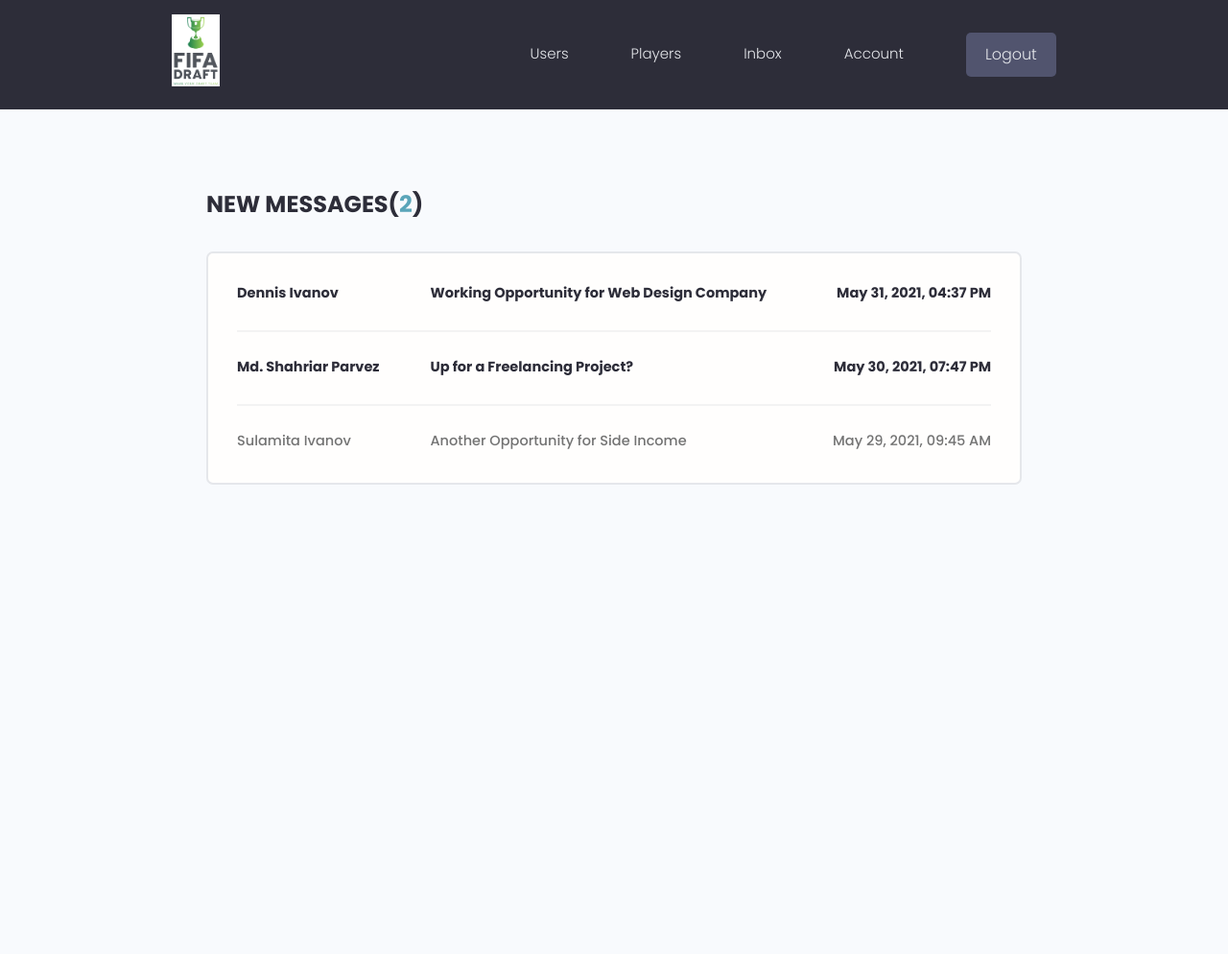
After one commit to Grzegorz-Oledzki/django-project, a Django app: page /inbox/ in a window 1280 px wide. The commit adds this page. Shown: the whole page at 96% size. Run offline with Django 3.2, Linux system fonts and the light colour scheme; a user stored in the database is signed in; some libraries are stand-ins or nearby versions.

Commit message:
add inbox and massage htmls

```diff
--- a/templates/navbar.html
+++ b/templates/navbar.html
@@ -14,8 +14,8 @@
         <ul class="header__menu">
           <li class="header__menuItem"><a href="{% url 'profiles' %}">Users</a></li>
           <li class="header__menuItem"><a href="{% url 'players' %}">Players</a></li>
-          <li class="header__menuItem"><a href="">Inbox</a></li>
           {% if request.user.is_authenticated %}
+          <li class="header__menuItem"><a href="{% url 'inbox' %}">Inbox</a></li>
           <li class="header__menuItem"><a href="{% url 'account' %}" >Account</a></li>
           <li class="header__menuItem"><a href="{% url 'logout' %}" class="btn btn--sub">Logout</a></li>
           {% else %}
--- a/users/admin.py
+++ b/users/admin.py
@@ -1,6 +1,7 @@
 from django.contrib import admin
-from .models import Profile, Skill
+from users.models import Profile, Skill, Message
 
 
 admin.site.register(Profile)
 admin.site.register(Skill)
+admin.site.register(Message)
--- /dev/null
+++ b/users/templates/users/inbox.html
@@ -0,0 +1,31 @@
+{% extends 'main.html' %}
+{% block content %}
+  <main class="inbox my-xl">
+    <div class="content-box">
+      <h3 class="inbox__title">New Messages(<span>2</span>)</h3>
+      <ul class="messages">
+        <li class="message message--unread">
+          <a href="message.html">
+            <span class="message__author">Dennis Ivanov</span>
+            <span class="message__subject">Working Opportunity for Web Design Company</span>
+            <span class="message__date">May 31, 2021, 04:37 PM</span>
+          </a>
+        </li>
+        <li class="message message--unread">
+          <a href="message.html">
+            <span class="message__author">Md. Shahriar Parvez</span>
+            <span class="message__subject">Up for a Freelancing Project?</span>
+            <span class="message__date">May 30, 2021, 07:47 PM</span>
+          </a>
+        </li>
+        <li class="message">
+          <a href="message.html">
+            <span class="message__author">Sulamita Ivanov</span>
+            <span class="message__subject">Another Opportunity for Side Income</span>
+            <span class="message__date">May 29, 2021, 09:45 AM</span>
+          </a>
+        </li>
+      </ul>
+    </div>
+  </main>
+{% endblock content %}
--- a/users/urls.py
+++ b/users/urls.py
@@ -12,4 +12,5 @@ urlpatterns = [
     path("create-skill/", views.create_skill, name="create-skill"),
     path("update-skill/<str:pk>", views.update_skill, name="update-skill"),
     path("delete-skill/<str:pk>", views.delete_skill, name="delete-skill"),
+    path("inbox/", views.inbox, name="inbox"),
 ]
--- a/users/views.py
+++ b/users/views.py
@@ -148,3 +148,8 @@ def delete_skill(request, pk):
         return redirect("account")
     context = {"skill": skill}
     return render(request, "users/delete_skill.html", context)
+
+@login_required(login_url="login")
+def inbox(request):
+    context = {}
+    return render(request, 'users/inbox.html', context)
```
Also changed, not shown: users/templates/users/message.html (added, +67 -0 lines).
